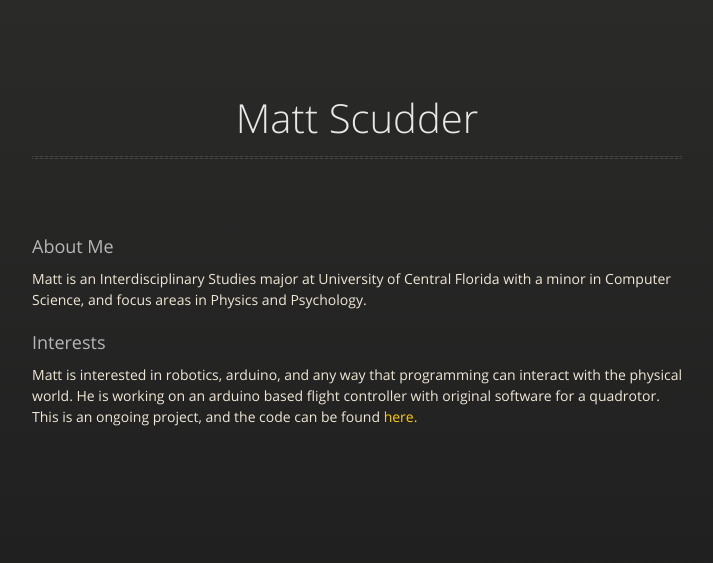
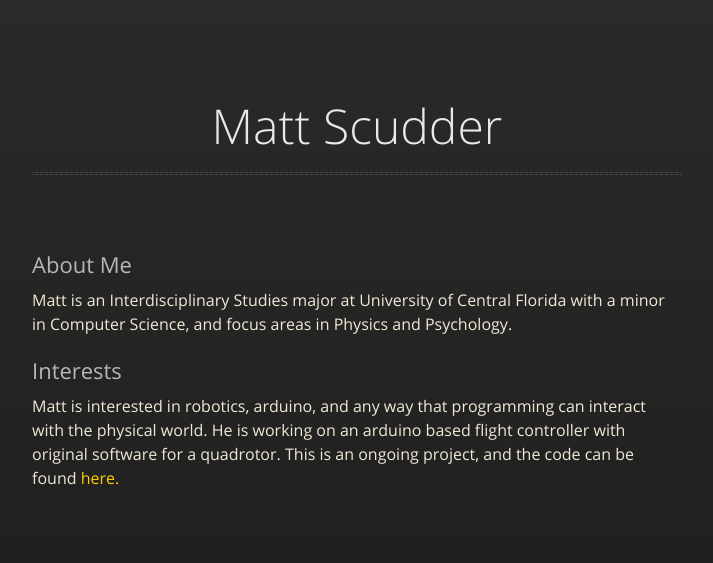
Before and after one commit to fajitaoftreason/fajitaoftreason.github.io, a plain HTML site: page index.html in a window 1280 px wide. Shown: the whole page, without its empty margins (283-996 px from the left). Drawn offline with nearby package versions, Linux system fonts and the light colour scheme.

Commit message:
content barely here

```diff
--- a/stylesheets/styles.css
+++ b/stylesheets/styles.css
@@ -553,6 +553,7 @@ h1, h2, h3, h4, h5, h6 {
 
 p, ul, ol, table, pre, dl {
   margin: 0 0 20px;
+    font-size: 16px;
 }
 
 h1, h2, h3 {
@@ -560,7 +561,7 @@ h1, h2, h3 {
 }
 
 h1 {
-  font-size: 28px;
+  font-size: 32px;
 }
 
 h2 {
@@ -572,8 +573,8 @@ h4, h5, h6 {
 }
 
 h3 {
-  font-size: 18px;
-  line-height: 24px;
+  font-size: 22px;
+  line-height: 28px;
   font-family: 'OpenSansRegular', "Helvetica Neue", Helvetica, Arial, sans-serif !important;
   font-weight: normal;
   color: #b6b6b6;
@@ -795,9 +796,9 @@ section #title {
 section #title h1 {
   font-family: 'OpenSansLight', "Helvetica Neue", Helvetica, Arial, sans-serif;
   font-weight: normal;
-  font-size: 40px;
+  font-size: 48px;
   text-align: center;
-  line-height: 36px;
+  line-height: 52px;
 }
 section #title p {
   color: #d7cfbe;
```
